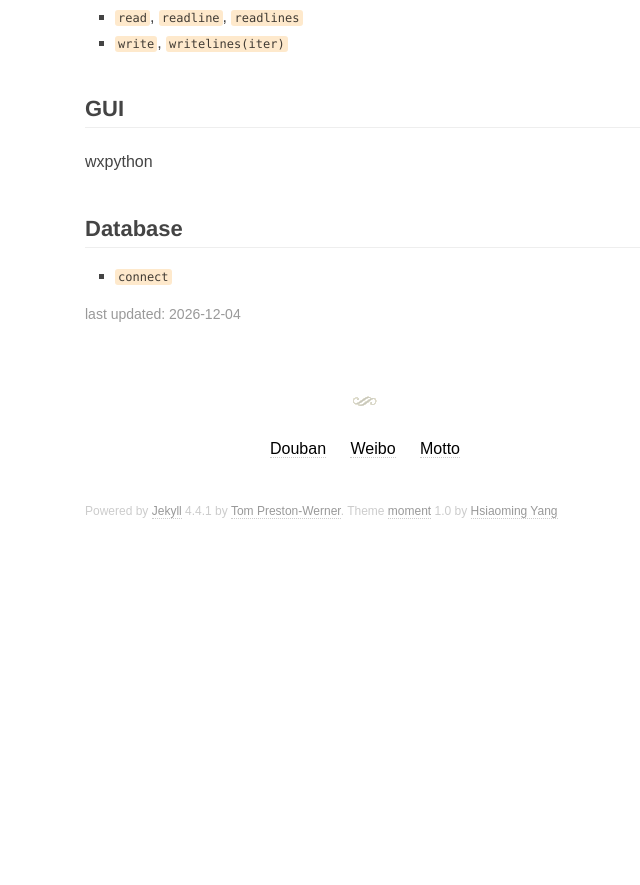
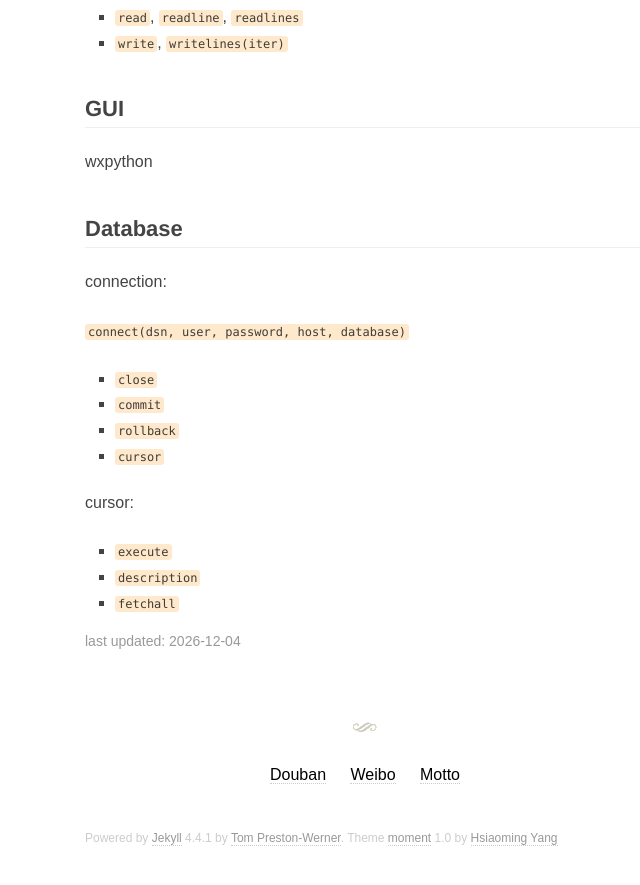
Before and after one commit to fanyange/fanyange.github.io, a Jekyll site: the page built from wiki/Python.md, in a window 1280 px wide and 900 px high, scrolled down 8724 px. Shown: the top 885 px of the window, without its empty margins (275-915 px from the left). Built offline with Jekyll 4.4.1, drawn with Linux system fonts in a browser that asks for light colours; some web fonts are replaced; comment, search, counter and statistics services are not loaded; before the commit the page ends 9297 px from its top, so only the background shows below that.

Commit message:
Add notes to Python database

```diff
--- a/wiki/Python.md
+++ b/wiki/Python.md
@@ -335,4 +335,17 @@ mode:
 wxpython
 
 ## Database
-- `connect`
+connection:
+
+`connect(dsn, user, password, host, database)`
+
+- `close`
+- `commit`
+- `rollback`
+- `cursor`
+
+cursor:
+
+- `execute`
+- `description`
+- `fetchall`
```
